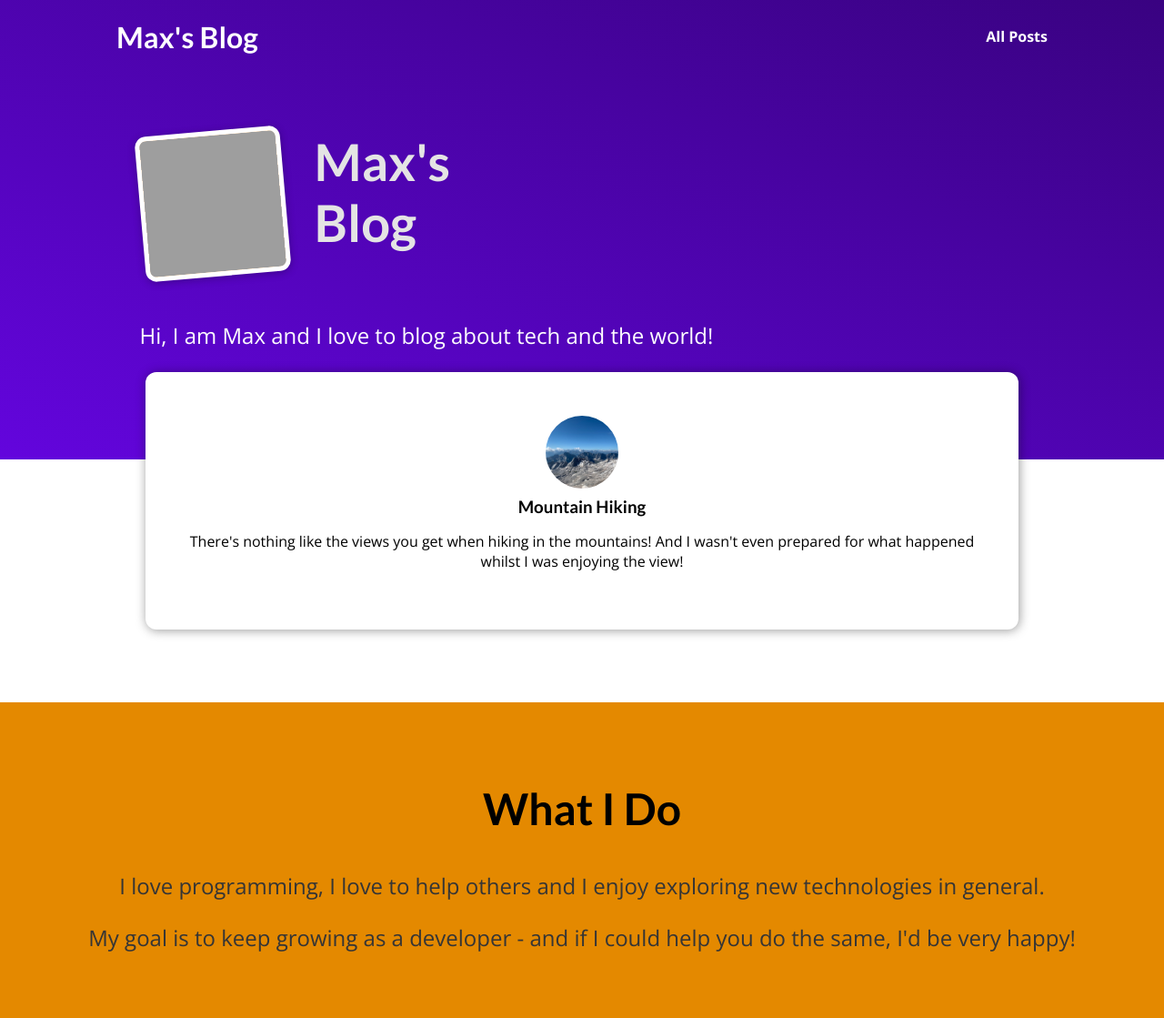
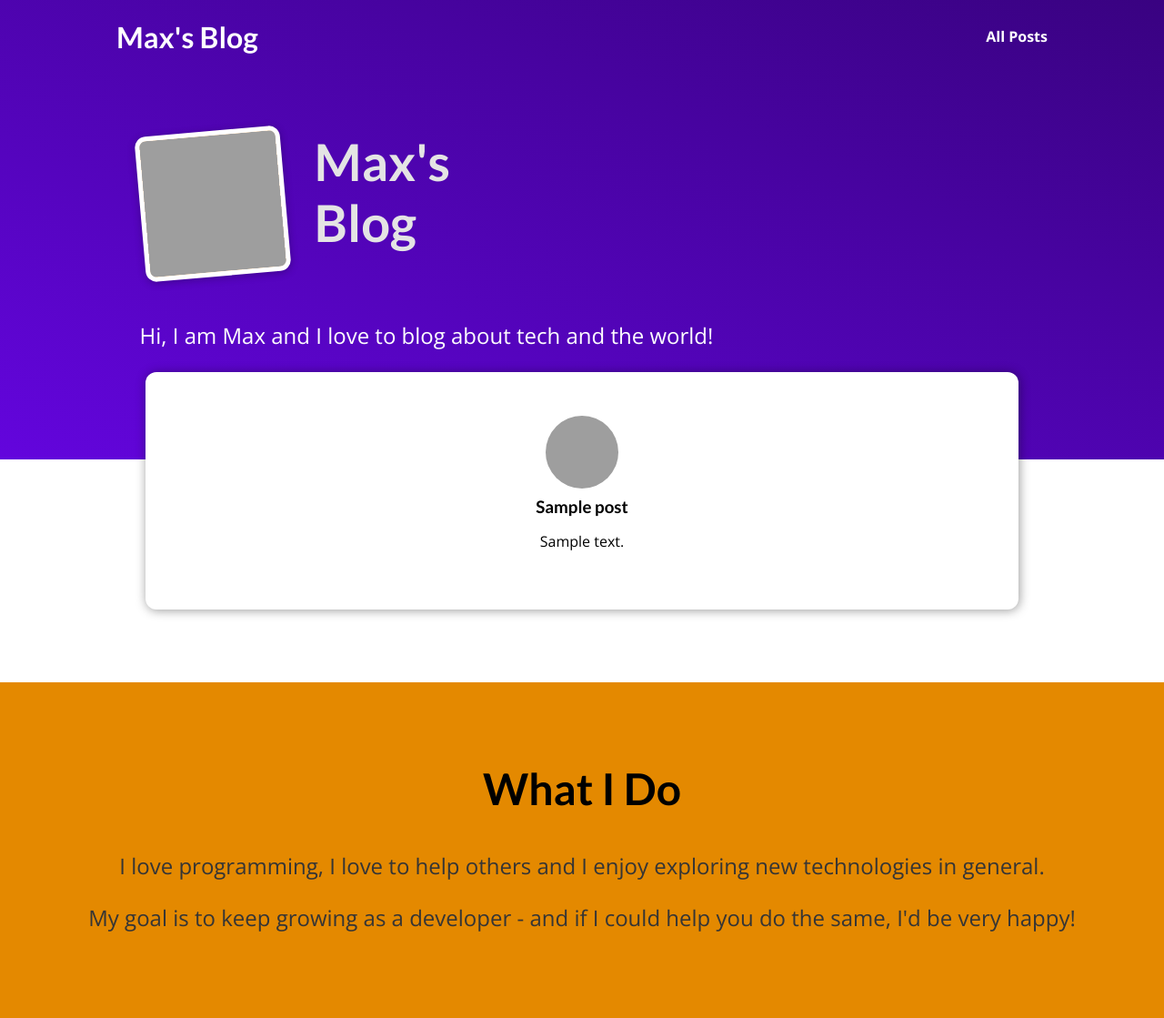
Before and after one commit to manujelko/django-blog, a Django app: template blog/templates/blog/index.html in a window 1280 px wide. Shown: the whole page at 91% size. After the commit the page ends 1024 px from the top, so only its background shows below. Run offline with Django 3.2, Linux system fonts and the light colour scheme; the template is opened without the code that fills it: most values are stand-ins (such as "Sample title", 1, 10 or a date in 2020); grey boxes are pictures that could not be loaded.

Commit message:
Special template featues & syntax.

```diff
--- a/blog/templates/blog/includes/post.html
+++ b/blog/templates/blog/includes/post.html
@@ -2,13 +2,12 @@
 
 <li>
     <article class="post">
-        <a href="{% url 'post-detail-page' slug='the-mountains' %}">
-            <img src="{% static 'blog/images/mountains.jpg' %}" alt="Mountain hiking" />
+        <a href="{% url 'post-detail-page' slug=post.slug %}">
+            <img src="{% static 'blog/images/'|add:post.image %}" alt="{{ post.title }}" />
             <div class="post__content">
-                <h3>Mountain Hiking</h3>
+                <h3>{{ post.title }}</h3>
                 <p>
-                    There's nothing like the views you get when hiking in the mountains!
-                    And I wasn't even prepared for what happened whilst I was enjoying the view!
+                    {{ post.excerpt }}
                 </p>
             </div>
         </a>
--- a/blog/templates/blog/index.html
+++ b/blog/templates/blog/index.html
@@ -20,7 +20,9 @@ My blog
 </section>
 <section id="latest-posts">
     <ul>
+        {% for post in posts %}
         {% include 'blog/includes/post.html' %}
+        {% endfor %}
     </ul>
 </section>
 
--- a/blog/views.py
+++ b/blog/views.py
@@ -2,7 +2,7 @@ from datetime import date
 
 from django.shortcuts import render
 
-posts = [
+all_posts = [
     {
         "slug": "hike-in-the-mountains",
         "image": "mountains.jpg",
@@ -72,7 +72,8 @@ posts = [
 
 
 def starting_page(request):
-    return render(request, "blog/index.html")
+    latest_posts = sorted(all_posts, key=lambda post: post.get("date"))[-3:]
+    return render(request, "blog/index.html", {"posts": latest_posts})
 
 
 def posts(request):
```
